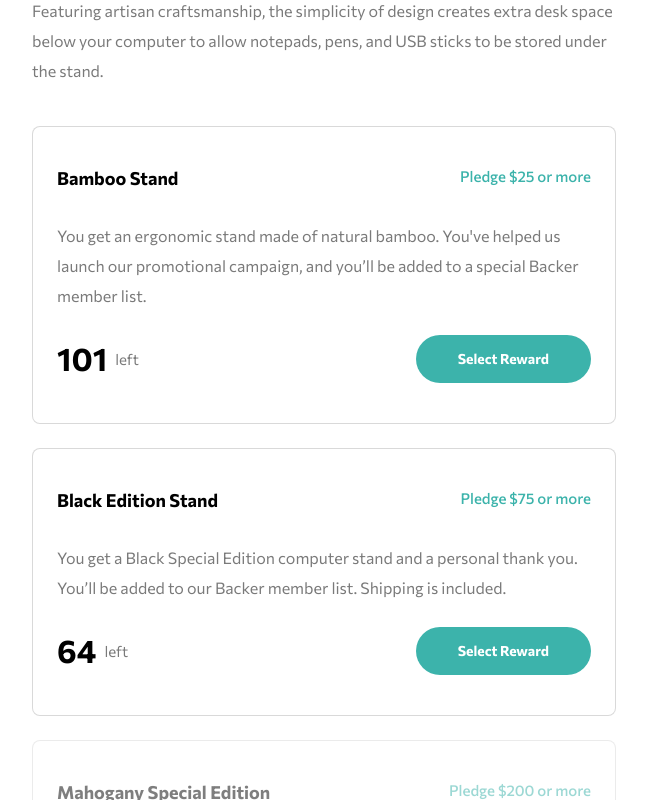
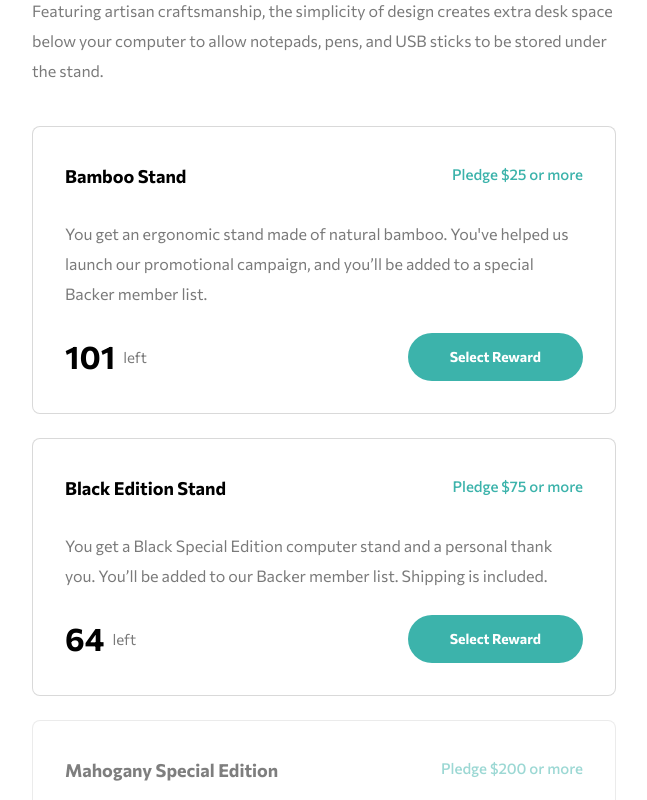
Before and after one commit to HanSeongLee/crowdfunding-product-page, a Next.js app: page / in a window 1280 px wide. Shown: the part 1060-1860 px from the top of the page, without its empty margins (316-963 px from the left). Built offline with nearby package versions, Linux system fonts and the light colour scheme; no server answers.

Commit message:
FIX | RewardCard design

```diff
--- a/components/RewardCard/style.module.scss
+++ b/components/RewardCard/style.module.scss
@@ -12,7 +12,7 @@
   padding: 40px 24px;
 
   @include media(">desktop") {
-    padding-top: 38px 32px 32px;
+    padding: 38px 32px 32px;
   }
 
   &.disabled {
```
